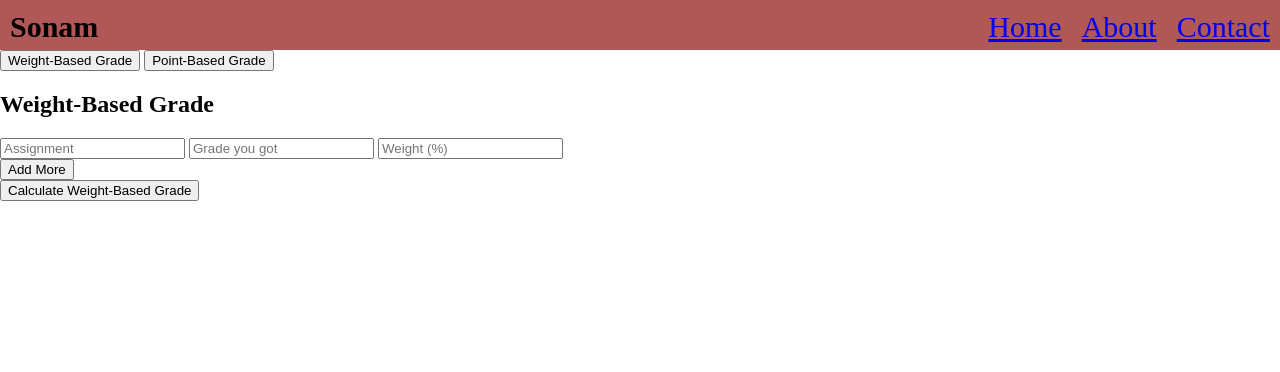
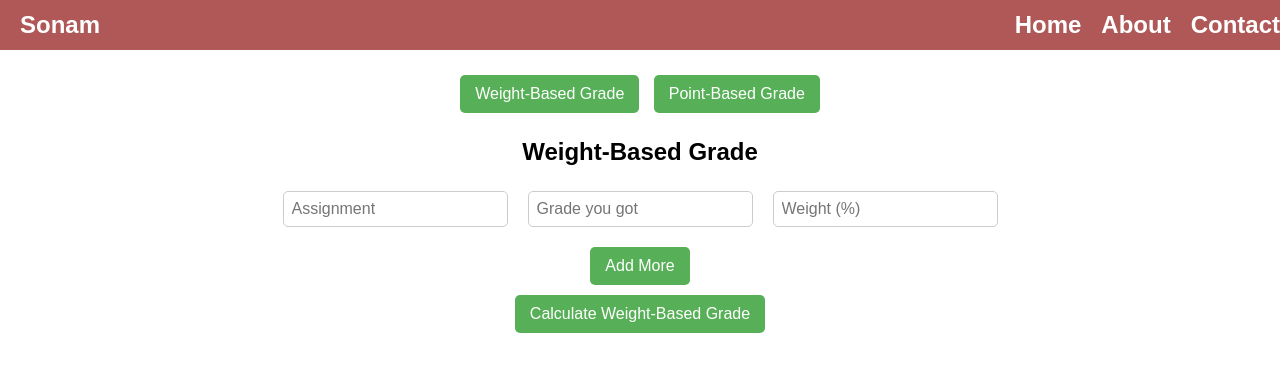
Before and after one commit to sonam542/GPACalculator, a plain HTML site: page pointAndWeight.html in a window 1280 px wide. Shown: the top 372 px of the page. Drawn offline with Linux system fonts and the light colour scheme.

Commit message:
add css and fixed somethings

```diff
--- a/pointAndWeight.css
+++ b/pointAndWeight.css
@@ -1,33 +1,99 @@
-body{
+body {
     margin: 0;
+    font-family: Arial, sans-serif;
 }
 
-#navBar{
-    height:30px;
+/* Navigation Bar */
+#navBar {
+    height: 50px;
     width: 100%;
-    margin: none;
-    padding: 10px;
     background-color: rgb(176, 87, 87);
     display: flex;
     justify-content: space-between;
-    font-size: 30px;
-
+    align-items: center;
+    padding: 0 20px;
+    font-size: 24px;
+    color: white;
 }
 
-#rightNav{
+#rightNav {
     display: flex;
-
-
 }
 
-.rNav{
+.rNav {
     margin-right: 20px;
 }
 
+.rNav a {
+    text-decoration: none;
+    color: white;
+    font-weight: bold;
+}
 
-.show{
+.rNav a:hover {
+    text-decoration: underline;
+}
+
+/* Main Container */
+#container {
+    padding: 20px;
+    text-align: center;
+}
+
+/* Grade Type Selection */
+.calType {
+    margin-bottom: 20px;
+}
+
+button {
+    padding: 10px 15px;
+    font-size: 16px;
+    margin: 5px;
+    border: none;
+    background-color: rgb(87, 176, 87);
+    color: white;
+    border-radius: 5px;
+    cursor: pointer;
+}
+
+button:hover {
+    background-color: rgb(67, 146, 67);
+}
+
+/* Input Fields */
+input {
+    padding: 8px;
+    margin: 5px;
+    font-size: 16px;
+    border: 1px solid #ccc;
+    border-radius: 5px;
+}
+
+/* Containers for Grade Sections */
+#weightedContainer, #pointContainer {
+    display: flex;
+    flex-direction: column;
+    align-items: center;
+}
+
+.weightField, .pointField {
+    display: flex;
+    gap: 10px;
+    margin-bottom: 10px;
+}
+
+/* Hide/Show Sections */
+.show {
     display: block;
 }
-.hide{
+
+.hide {
     display: none;
 }
+
+/* Results Display */
+#weightGradeFinal, #pointGradeFinal {
+    margin-top: 20px;
+    font-size: 18px;
+    font-weight: bold;
+}
--- a/pointAndWeight.html
+++ b/pointAndWeight.html
@@ -47,6 +47,9 @@
             <div>
                 <button id="calcWeight">Calculate Weight-Based Grade</button>
             </div>
+            <div id="weightGradeFinal">
+
+            </div>
         </section>
 
         <!-- Point-Based Grade Calculator -->
@@ -69,7 +72,7 @@
                 <button id="calcPoint">Calculate Point-Based Grade</button>
             </div>
 
-            <div id="pointGrade">
+            <div id="pointGradeFinal">
 
             </div>
         </section>
--- a/pointAndWeight.js
+++ b/pointAndWeight.js
@@ -70,7 +70,8 @@ function calculateWeightBasedGrade() {
     }
 
     let finalGrade = (totalWeightedScore / (totalWeight / 100)).toFixed(2);
-    alert("Your final Weight-Based Grade is: " + finalGrade + "%");
+    document.getElementById("weightGradeFinal").innerText = `Your final Point-Based Grade is: ${finalGrade} %`;
+
 }
 
 // Function to Calculate Point-Based Grade
@@ -97,7 +98,10 @@ function calculatePointBasedGrade() {
     }
 
     let finalGrade = ((totalPointsGot / totalMaxPoints) * 100).toFixed(2);
-    alert("Your final Point-Based Grade is: " + finalGrade + "%");
+
+
+    document.getElementById("pointGradeFinal").innerText = `Your final Point-Based Grade is: ${finalGrade} %`;
+
 }
 
 // Attach Event Listeners
```
